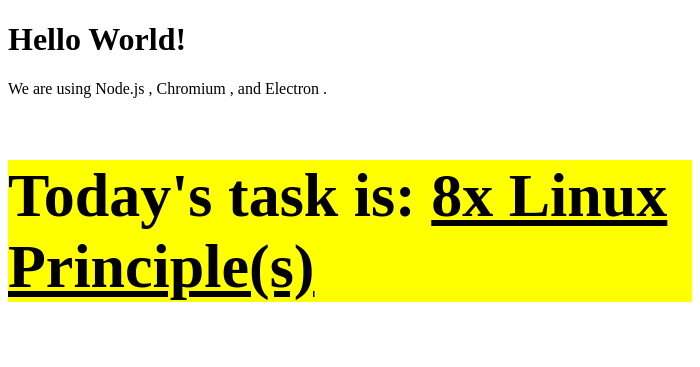
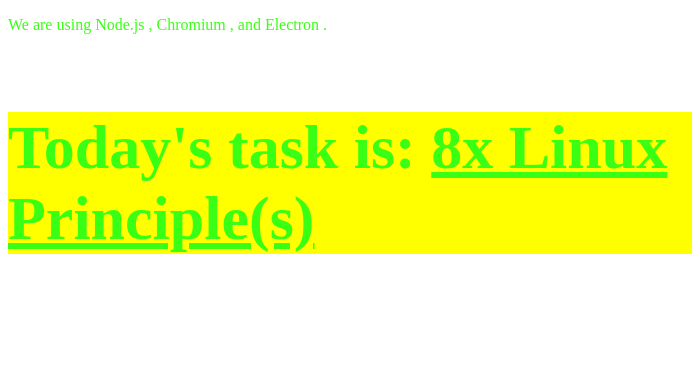
Before and after one commit to probablyanocelot/electron, an Electron app: page index.html in a window 700 px wide. Drawn offline with Linux system fonts and the light colour scheme; files that its build step writes are made by us from their sources.

Commit message:
saved button assets WIP, high-viz text WIP

```diff
--- a/index.html
+++ b/index.html
@@ -4,16 +4,19 @@
     <meta charset="UTF-8">
     <!-- https://developer.mozilla.org/en-US/docs/Web/HTTP/CSP -->
     <meta http-equiv="Content-Security-Policy" content="default-src 'self'; script-src 'self'">
-    <title>Hello World!</title>
+    <title>electron-widget</title>
 
     <link href="https://cdn.jsdelivr.net/npm/bootstrap@5.1.3/dist/css/bootstrap.min.css" rel="stylesheet" crossorigin="anonymous">
     <link rel="stylesheet" href="styles.css">
   </head>
   <body>
-    <h1>Hello World!</h1>
-    We are using Node.js <span id="node-version"></span>,
-    Chromium <span id="chrome-version"></span>,
-    and Electron <span id="electron-version"></span>.
+    <div id="versions">
+      <p>
+        We are using Node.js <span id="node-version"></span>,
+        Chromium <span id="chrome-version"></span>,
+        and Electron <span id="electron-version"></span>.
+      </p>
+    </div>
     <div class="task-container">
       <p class="task-label"><b>Today's task is: <u><label id='task'>task</label></u></b></p>
     </div>
--- a/ui/styles.css
+++ b/ui/styles.css
@@ -1,3 +1,7 @@
+p {
+    color:#39FF14;
+}
+
 .task-container {
     height: 100%;
     display: flex;
```
Also changed, not shown: ui/assets/menu-dots.png (added), ui/assets/refresh.png (renamed from ui/refresh.png).
